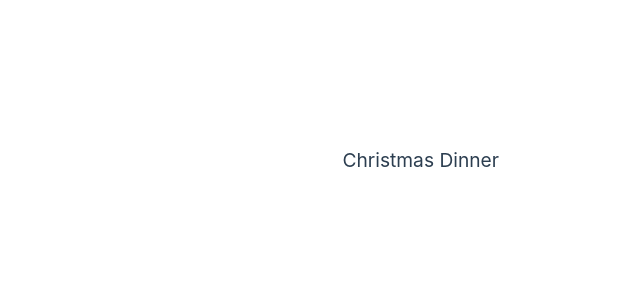
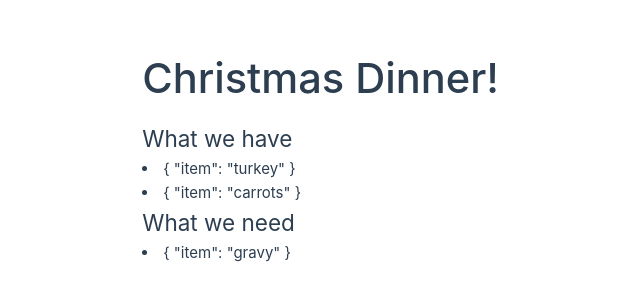
Before and after one commit to Jordan-Walters-23/Christmas-Contributor, a Vue app in the folder christmas-vue/: page / in a window 1280 px wide. Shown: the part 240-540 px from the top of the page, without its empty margins (141-781 px from the left). Built offline with nearby package versions, Linux system fonts and the light colour scheme.

Commit message:
list have list need

```diff
--- a/christmas-vue/src/components/HelloWorld.vue
+++ b/christmas-vue/src/components/HelloWorld.vue
@@ -1,18 +1,19 @@
 <script setup>
-defineProps({
-  msg: {
-    type: String,
-    required: true
-  }
-})
+  import {ref} from 'vue'
+  const have = ref([{item: 'turkey'}, {item: 'carrots'}])
+  const need = ref([{item: 'gravy' }])
+
 </script>
 
 <template>
+  <h1>Christmas Dinner! </h1>
   <div>
-    <h1></h1>
-    <h3>
-      Christmas Dinner
-    </h3>
+    <h2>What we have</h2>
+    <li v-for="item in have">{{ item  }}</li>
+  </div>
+  <div>
+    <h2>What we need</h2>
+    <li v-for="item in need">{{  item }}</li>
   </div>
 </template>
 
```
